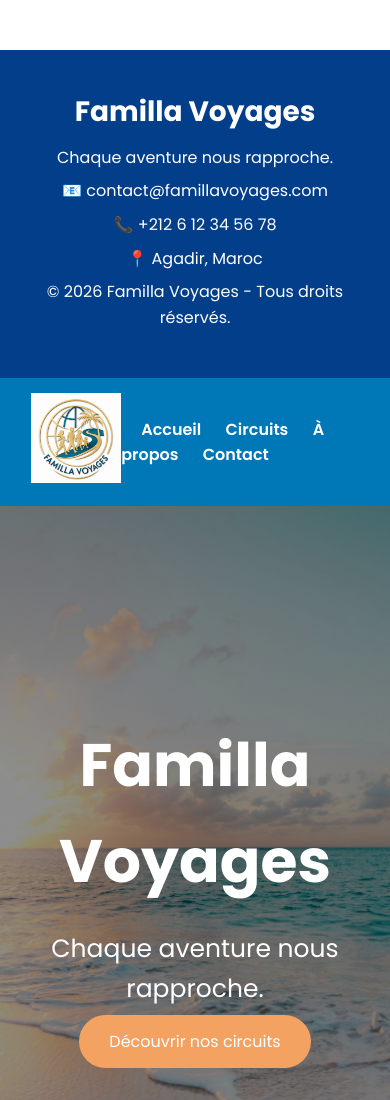
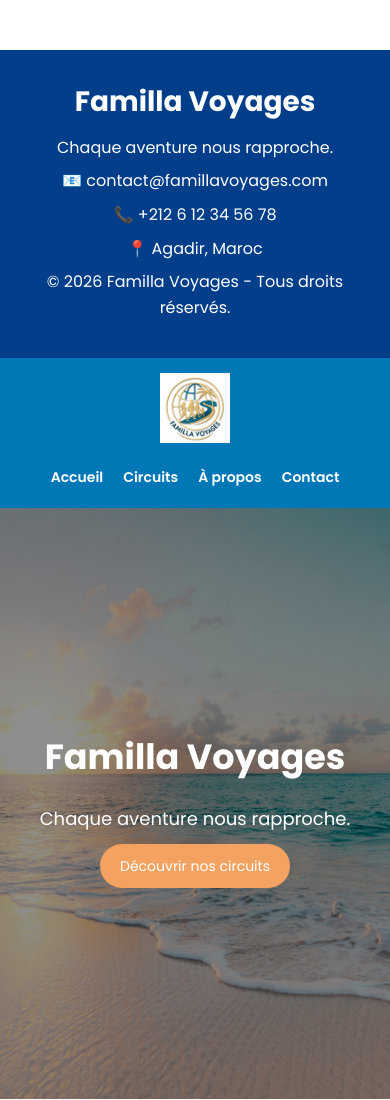
Before and after one commit to Famillavoyages-hue/Familla-Voyages, a plain HTML site: page index.html in a window 390 px wide. Shown: the top 1100 px of the page. Drawn offline with Linux system fonts and the light colour scheme.

Commit message:
Update style.css

```diff
--- a/style.css
+++ b/style.css
@@ -148,3 +148,85 @@ footer{
 .footer-content p{
     margin:8px 0;
 }
+/* Version Mobile */
+@media (max-width: 768px){
+
+    header{
+        flex-direction: column;
+        padding: 15px;
+    }
+
+    .logo img{
+        width: 70px;
+        margin-bottom: 10px;
+    }
+
+    nav{
+        display: flex;
+        flex-wrap: wrap;
+        justify-content: center;
+        gap: 10px;
+    }
+
+    nav a{
+        margin: 5px;
+        font-size: 14px;
+    }
+
+    .hero{
+        height: 70vh;
+        padding: 20px;
+    }
+
+    .hero h1{
+        font-size: 35px;
+    }
+
+    .hero p{
+        font-size: 18px;
+    }
+
+    .btn{
+        padding: 12px 20px;
+        font-size: 14px;
+    }
+
+    section{
+        padding: 50px 20px;
+    }
+
+    .cards{
+        flex-direction: column;
+        align-items: center;
+    }
+
+    .card{
+        width: 100%;
+        max-width: 350px;
+    }
+
+    .gallery{
+        flex-direction: column;
+        align-items: center;
+    }
+
+    .gallery img{
+        width: 100%;
+        max-width: 350px;
+        height: auto;
+    }
+
+    form{
+        width: 100%;
+    }
+
+    input,
+    textarea,
+    button{
+        width: 100%;
+    }
+
+    footer{
+        padding: 30px 15px;
+    }
+}
```
